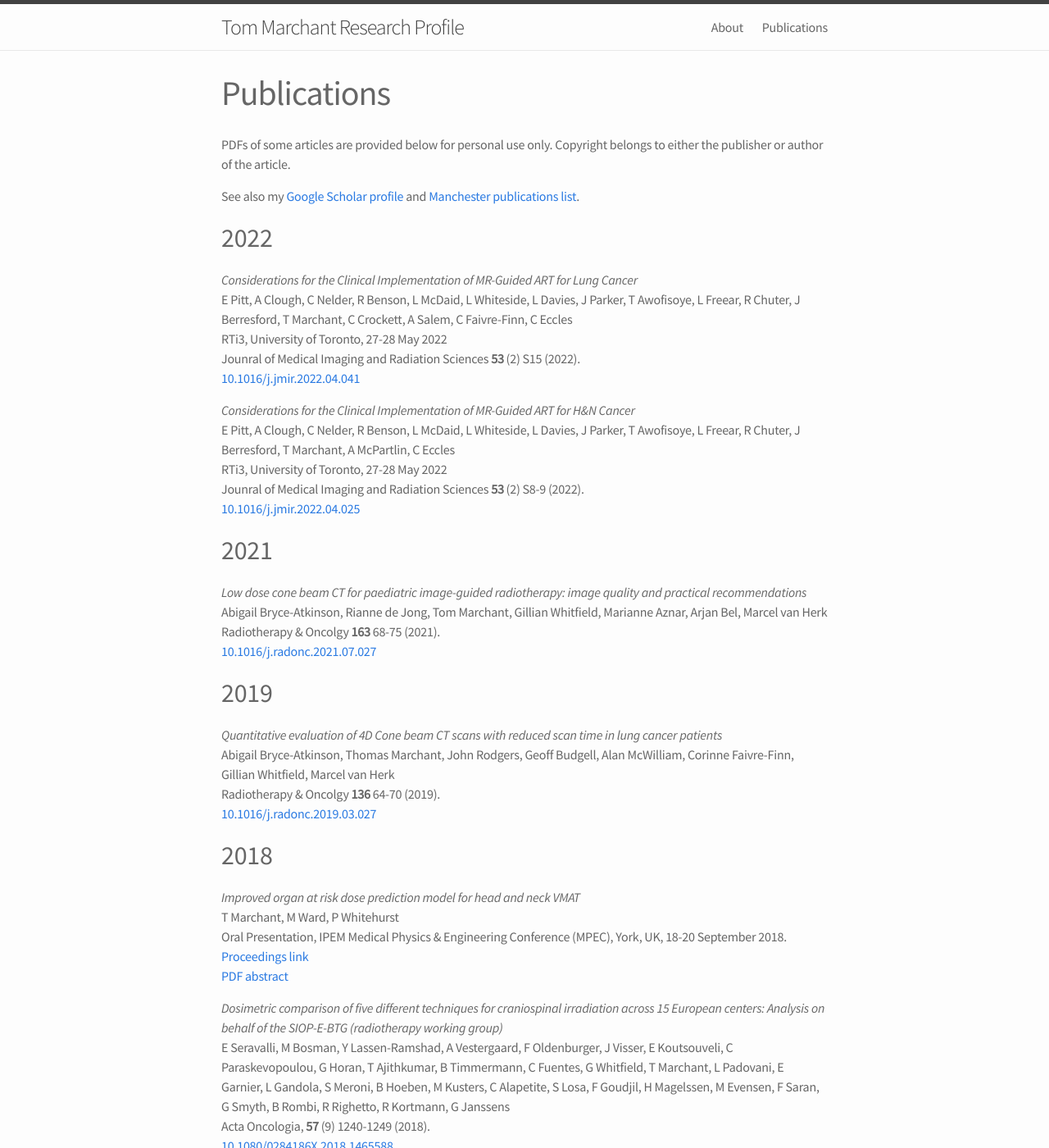
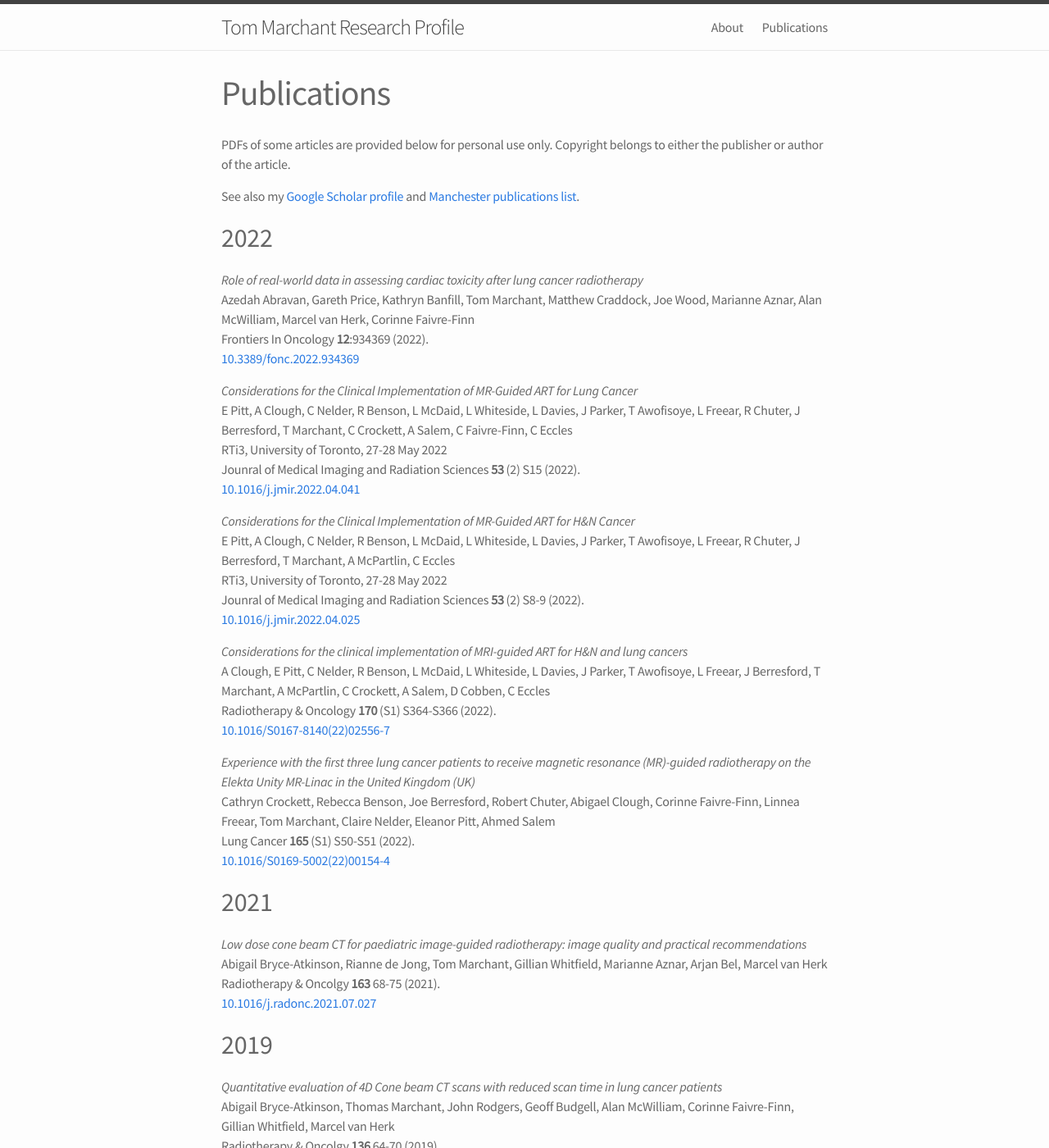
Before and after one commit to temarchant/researchprofile, a Jekyll site: the page built from 02_publications.md, in a window 1280 px wide and 1400 px high. Shown: the whole window at 82% size. Built offline with Jekyll 4.4.1, drawn with Linux system fonts in a browser that asks for light colours.

Commit message:
added frontiers review and two conference abstracts

```diff
--- a/02_publications.md
+++ b/02_publications.md
@@ -14,6 +14,11 @@ list](https://www.research.manchester.ac.uk/portal/en/researchers/thomas-marchan
 2022
 ----
 
+*Role of real-world data in assessing cardiac toxicity after lung cancer radiotherapy*
+Azedah Abravan, Gareth Price, Kathryn Banfill, Tom Marchant, Matthew Craddock, Joe Wood, Marianne Aznar, Alan McWilliam, Marcel van Herk, Corinne Faivre-Finn
+Frontiers In Oncology **12**:934369 (2022).
+[10.3389/fonc.2022.934369](https://doi.org/10.3389/fonc.2022.934369)
+
 *Considerations for the Clinical Implementation of MR-Guided ART for Lung Cancer*
 E Pitt, A Clough, C Nelder, R Benson, L McDaid, L Whiteside, L Davies, J Parker, T Awofisoye, L Freear, R Chuter, J Berresford, T Marchant, C Crockett, A Salem, C Faivre-Finn, C Eccles
 RTi3, University of Toronto, 27-28 May 2022
@@ -25,6 +30,16 @@ E Pitt, A Clough, C Nelder, R Benson, L McDaid, L Whiteside, L Davies, J Parker,
 RTi3, University of Toronto, 27-28 May 2022
 Jounral of Medical Imaging and Radiation Sciences **53** (2) S8-9 (2022).
 [10.1016/j.jmir.2022.04.025](https://doi.org/10.1016/j.jmir.2022.04.025)
+
+*Considerations for the clinical implementation of MRI-guided ART for H&N and lung cancers*
+A Clough, E Pitt, C Nelder, R Benson, L McDaid, L Whiteside, L Davies, J Parker, T Awofisoye, L Freear, J Berresford, T Marchant, A McPartlin, C Crockett, A Salem, D Cobben, C Eccles
+Radiotherapy & Oncology **170** (S1) S364-S366 (2022).
+[10.1016/S0167-8140(22)02556-7](https://doi.org/10.1016/S0167-8140(22)02556-7)
+
+*Experience with the first three lung cancer patients to receive magnetic resonance (MR)-guided radiotherapy on the Elekta Unity MR-Linac in the United Kingdom (UK)*
+Cathryn Crockett, Rebecca Benson, Joe Berresford, Robert Chuter, Abigael Clough, Corinne Faivre-Finn, Linnea Freear, Tom Marchant, Claire Nelder, Eleanor Pitt, Ahmed Salem
+Lung Cancer **165** (S1) S50-S51 (2022).
+[10.1016/S0169-5002(22)00154-4](https://doi.org/10.1016/S0169-5002(22)00154-4)
 
 2021
 ----
```
